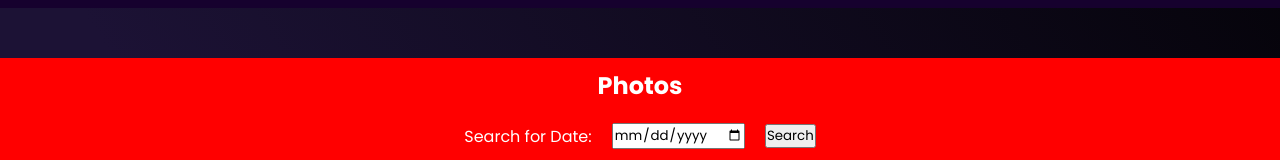
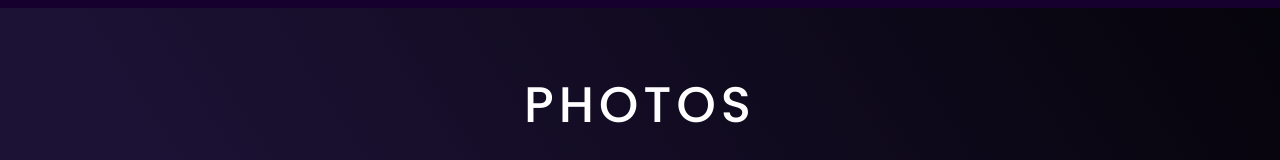
Before and after one commit to anastaciom/layout-reactJS, a React (Create React App) app: page / in a window 1280 px wide. Shown: the part 792-952 px from the top of the page. Built offline with nearby package versions, Linux system fonts and the light colour scheme.

Commit message:
fix(src): error handling in redux and screen
Better Redux organization and error handling

```diff
--- a/src/actions/getPhotos.js
+++ /dev/null
@@ -1,15 +0,0 @@
-import axios from "axios";
-
-
-export function getPhotos(date) {
-
-    return async (dispatch, getState)=>{
-
-    const response = await axios.get(`https://api.nasa.gov/mars-photos/api/v1/rovers/curiosity/photos?earth_date=${date}&api_key=${process.env.REACT_APP_API_KEY}&page=1`)
-
-        dispatch({
-            type: "SEARCH_PHOTOS",
-            payload:  response.data.photos
-        })
-    }
-}
--- /dev/null
+++ b/src/components/AreaPhotos/Alerts.jsx
@@ -0,0 +1,18 @@
+import React from "react";
+
+export function LoadingAlert() {
+  return (
+    <span>
+      <h1>LOADING</h1>
+    </span>
+  );
+}
+
+export function ErrorAlert() {
+  return <span>Select some date, before searching!!</span>;
+}
+
+
+export function PhotoNotFoundAlert() {
+    return <span>Photo not found</span>;
+  }
--- a/src/components/AreaPhotos/AreaSearch.jsx
+++ b/src/components/AreaPhotos/AreaSearch.jsx
@@ -1,21 +1,32 @@
 import React, { useState } from "react";
-import {useDispatch } from "react-redux";
-import {getPhotos} from '../../actions/getPhotos.js'
+import { useDispatch } from "react-redux";
+import { getPhotos } from "../../redux/actions/getPhotos";
+import {ErrorAlert } from "./Alerts";
 
 export default function AreaSearch() {
-  const dispatch = useDispatch()
+  const dispatch = useDispatch();
+  const [date, setDate] = useState("");
+  const [alertERR, setAlertERR] = useState(false);
 
-  const [date, setDate] = useState('')
-
-    const handleClick = async()=>{
-     await dispatch(getPhotos(date))
+  const handleClick = () => {
+    if (date === "") {
+      setAlertERR(true);
+      return setTimeout(() => {
+        setAlertERR(false);
+      }, 1500);
     }
+    return dispatch(getPhotos(date));
+  };
+  const handleChange = (e) => {
+    setDate(e.target.value);
+  };
 
   return (
     <div id="searchPhotos">
       <label htmlFor="search">Search for Date:</label>
-      <input type="Date" id="search" value={date} onChange={e=>setDate(e.target.value)}/>
+      <input type="Date" id="search" value={date} onChange={handleChange} />
       <button onClick={handleClick}>Search</button>
+      {alertERR ? <ErrorAlert/> : ""}
     </div>
   );
 }
--- a/src/components/AreaPhotos/GridPhotos.jsx
+++ b/src/components/AreaPhotos/GridPhotos.jsx
@@ -1,11 +1,20 @@
 import React from "react";
-import { useSelector} from "react-redux";
+import { useSelector } from "react-redux";
+import { LoadingAlert, PhotoNotFoundAlert } from "./Alerts";
+export default function GridPhotos() {
+  const state = useSelector((state) => state.result);
 
-export default function GridPhotos() {
-  const photos = useSelector(state=> state.photos)
-  return (
-    <div className="gridPhotos">
-      {/* {photos.map((photo, index)=> <img src={photo.img_src} alt={index} />)} */}
-    </div>
-  );
+  const renderPhotos = () => {
+    if (state.loading) {
+      if (state.photos.length === 0) {
+        return <PhotoNotFoundAlert />;
+      }
+      return <LoadingAlert />;
+    }
+    return state.photos.map((photo, index) => {
+      return <img src={photo.img_src} alt={index} key={index} />;
+    });
+  };
+
+  return <div className="gridPhotos">{renderPhotos()}</div>;
 }
--- a/src/components/AreaPhotos/style.css
+++ b/src/components/AreaPhotos/style.css
@@ -1,26 +1,55 @@
-#areaPhotos{
+#areaPhotos {
   width: 100%;
   height: auto;
-    background-color: red;
   margin-top: 50px;
   padding: 10px;
   color: #fff;
 }
 
-#titleAreaPhotos{
+#titleAreaPhotos h1 {
   text-align: center;
+  font-size: 50px;
+  font-weight: 500;
+  letter-spacing: 5px;
+  text-transform: uppercase;
 }
 
-#searchPhotos{
+#searchPhotos {
   width: inherit;
   height: auto;
   display: flex;
   align-items: center;
-    justify-content: center;
   padding: 20px;
-    gap: 20px;
+  gap: 8px;
 }
 
-.gridPhotos{
+#searchPhotos input {
+  padding: 5px;
+  flex: 3;
+  outline: none;
+  border: none;
+  font-size: 18px;
+  text-align: center;
+  background-color: rgba(255, 255, 255, 0.185);
+  border-bottom: 2px purple solid;
+  border-radius: 8px;
+}
+#searchPhotos label {
+  font-size: 20px;
+}
+#searchPhotos button {
+  padding: 8px;
+  flex: 1;
+  outline: none;
+  border: none;
+  cursor: pointer;
+  font-size: 18px;
+  border-radius: 8px;
+  font-weight: bold;
+  letter-spacing: 3px;
+  background-color: rgba(255, 255, 255, 0.733);
+}
+
+.gridPhotos {
   display: grid;
 }
--- a/src/index.jsx
+++ b/src/index.jsx
@@ -2,7 +2,7 @@ import React from "react";
 import ReactDOM from "react-dom";
 import App from "./App";
 import "./index.css";
-import store from "./store";
+import store from "./redux/store";
 import { Provider } from "react-redux";
 
 ReactDOM.render(
--- a/src/reducers/getPhotos.js
+++ /dev/null
@@ -1,13 +0,0 @@
-const initialState = {
-    photos: []
-}
-
-
-export const getPhotosReducer = (state = initialState.photos, action) => {
-    switch (action.type) {
-        case "SEARCH_PHOTOS":
-            return action.payload
-        default:
-            return state
-    }
-}
--- /dev/null
+++ b/src/redux/actions/getPhotos.js
@@ -0,0 +1,25 @@
+import axios from "axios";
+
+
+
+export const getPhotos = (date) => async (dispatch, getState) => {
+
+    dispatch({
+        type: "FETCH_PHOTOS_REQUEST"
+    })
+
+    try {
+        const response = await axios.get(`https://api.nasa.gov/mars-photos/api/v1/rovers/curiosity/photos?earth_date=${date}&api_key=${process.env.REACT_APP_API_KEY}&page=1`)
+
+        dispatch({
+            type: "FETCH_PHOTOS_SUCCESS",
+            payload: response.data.photos
+        })
+
+    } catch (error) {
+        dispatch({
+            type: "FETCH_PHOTOS_FAILURE",
+            error
+        })
+    }
+}
--- /dev/null
+++ b/src/redux/reducers/getPhotos.js
@@ -0,0 +1,34 @@
+const initialState = {
+    photos: [],
+    loading: false,
+    error: null
+}
+
+export const getPhotosReducer = (state = initialState, action) => {
+    switch (action.type) {
+
+        case "FETCH_PHOTOS_REQUEST":
+            return {
+                ...state,
+                loading: true,
+                error: null
+            }
+
+        case "FETCH_PHOTOS_SUCCESS":
+            return {
+                ...state,
+                loading: false,
+                photos: action.payload
+            }
+
+        case "FETCH_PHOTOS_FAILURE":
+            return {
+                ...state,
+                loading: false,
+                error: action.error,
+                photos: []
+            }
+        default:
+            return state
+    }
+}
--- a/src/store/index.js
+++ b/src/redux/store/index.js
@@ -1,9 +1,9 @@
-import { createStore, combineReducers, applyMiddleware} from "redux";
+import { createStore, combineReducers, applyMiddleware } from "redux";
 import { getPhotosReducer } from "../reducers/getPhotos";
 import thunk from 'redux-thunk'
 
 const rootReducer = combineReducers({
-    photos: getPhotosReducer
+    result: getPhotosReducer
 })
 const store = createStore(rootReducer, applyMiddleware(thunk))
 export default store
```
Lines whose indentation alone changed are shown as unchanged.
